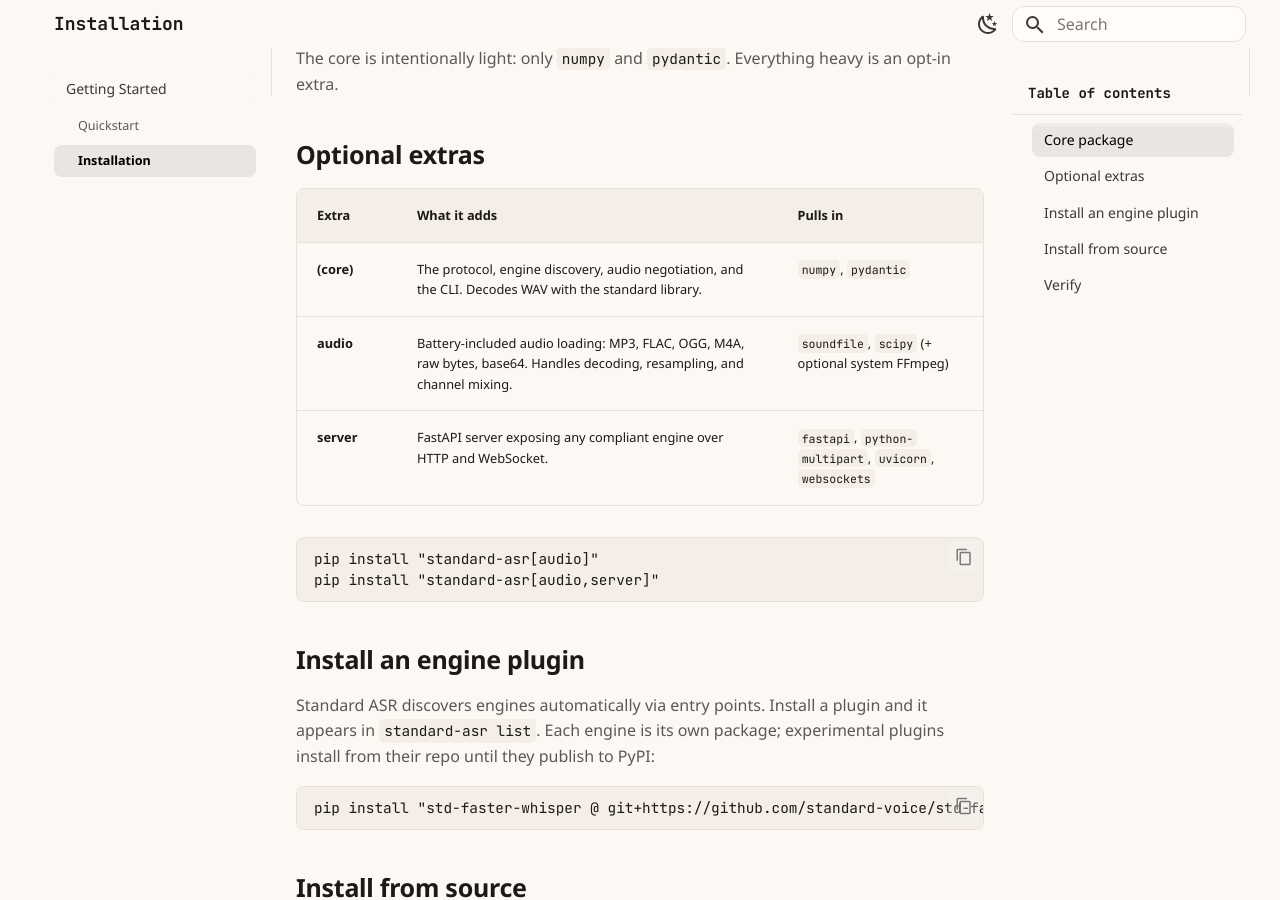
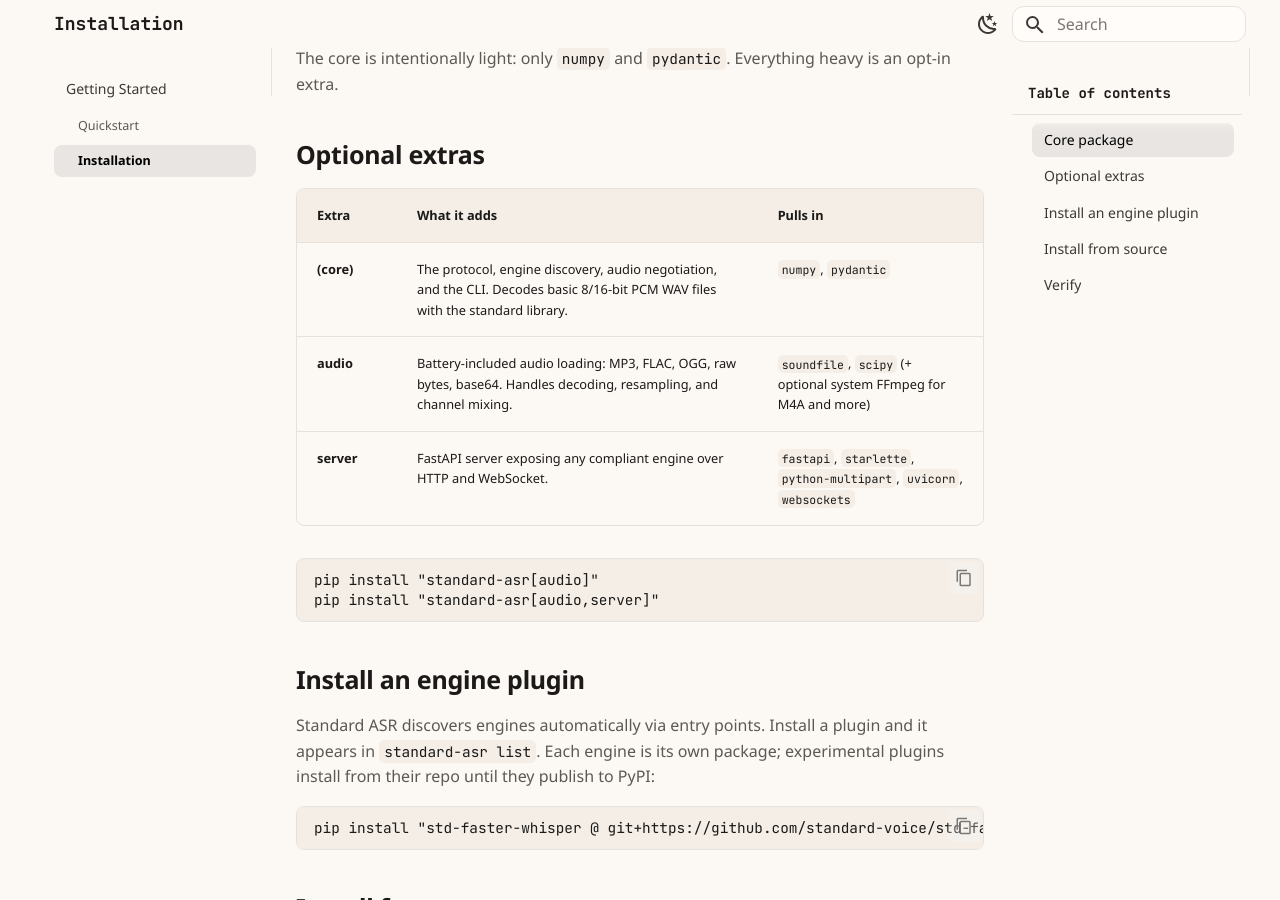
Before and after one commit to standard-voice/standard_asr, an MkDocs documentation site: the page built from docs/installation.md, in a window 1280 px wide and 900 px high, scrolled down 435 px. Built offline with MkDocs 1.6.1 and Material for MkDocs 9.7.7, drawn with Linux system fonts in a browser that asks for light colours; plug-ins that fetch from the network failed and are left out.

Commit message:
fix(docs): rewrite the two in-scope pages the branch never touched
goals.md and installation.md were in the rewrite plan's nav scope but
received no commit on this branch.

Defects and authorities:
- docs/goals.md G.1.2 "constant output ... Output is a constant-schema
  TranscriptionResult": "output" is forbidden for the result object by
  the terminology this branch ratified (TERMINOLOGY.md:45-46). Now
  "a constant result ... The result is a constant-schema
  TranscriptionResult".
- docs/installation.md core row "Decodes WAV with the standard library":
  the stdlib path decodes only 8/16-bit PCM WAV, from a file path
  (src/standard_asr/audio/loader.py:545 rejects other sample widths);
  quickstart.md:16-19 already states the corrected claim. Now scoped to
  "basic 8/16-bit PCM WAV files".
- docs/installation.md audio row listed M4A among what soundfile adds;
  libsndfile does not decode M4A (loader.py:969-971, FFmpeg fallback).
  M4A moved to the FFmpeg parenthetical.
- docs/installation.md server row omitted starlette, which the extra
  declares directly as a security floor (pyproject.toml:118); the
  branch fixed the sibling row in README.md:277 but not here.

````diff
--- a/docs/installation.md
+++ b/docs/installation.md
@@ -21,9 +21,9 @@
 
 | Extra      | What it adds | Pulls in |
 | ---------- | ------------ | -------- |
-| **(core)** | The protocol, engine discovery, audio negotiation, and the CLI. Decodes WAV with the standard library. | `numpy`, `pydantic` |
-| **audio**  | Battery-included audio loading: MP3, FLAC, OGG, M4A, raw bytes, base64. Handles decoding, resampling, and channel mixing. | `soundfile`, `scipy` (+ optional system FFmpeg) |
-| **server** | FastAPI server exposing any compliant engine over HTTP and WebSocket. | `fastapi`, `python-multipart`, `uvicorn`, `websockets` |
+| **(core)** | The protocol, engine discovery, audio negotiation, and the CLI. Decodes basic 8/16-bit PCM WAV files with the standard library. | `numpy`, `pydantic` |
+| **audio**  | Battery-included audio loading: MP3, FLAC, OGG, raw bytes, base64. Handles decoding, resampling, and channel mixing. | `soundfile`, `scipy` (+ optional system FFmpeg for M4A and more) |
+| **server** | FastAPI server exposing any compliant engine over HTTP and WebSocket. | `fastapi`, `starlette`, `python-multipart`, `uvicorn`, `websockets` |
 
 ```bash
 pip install "standard-asr[audio]"
````
Also changed, not shown: docs/goals.md (+2 -2 lines).
